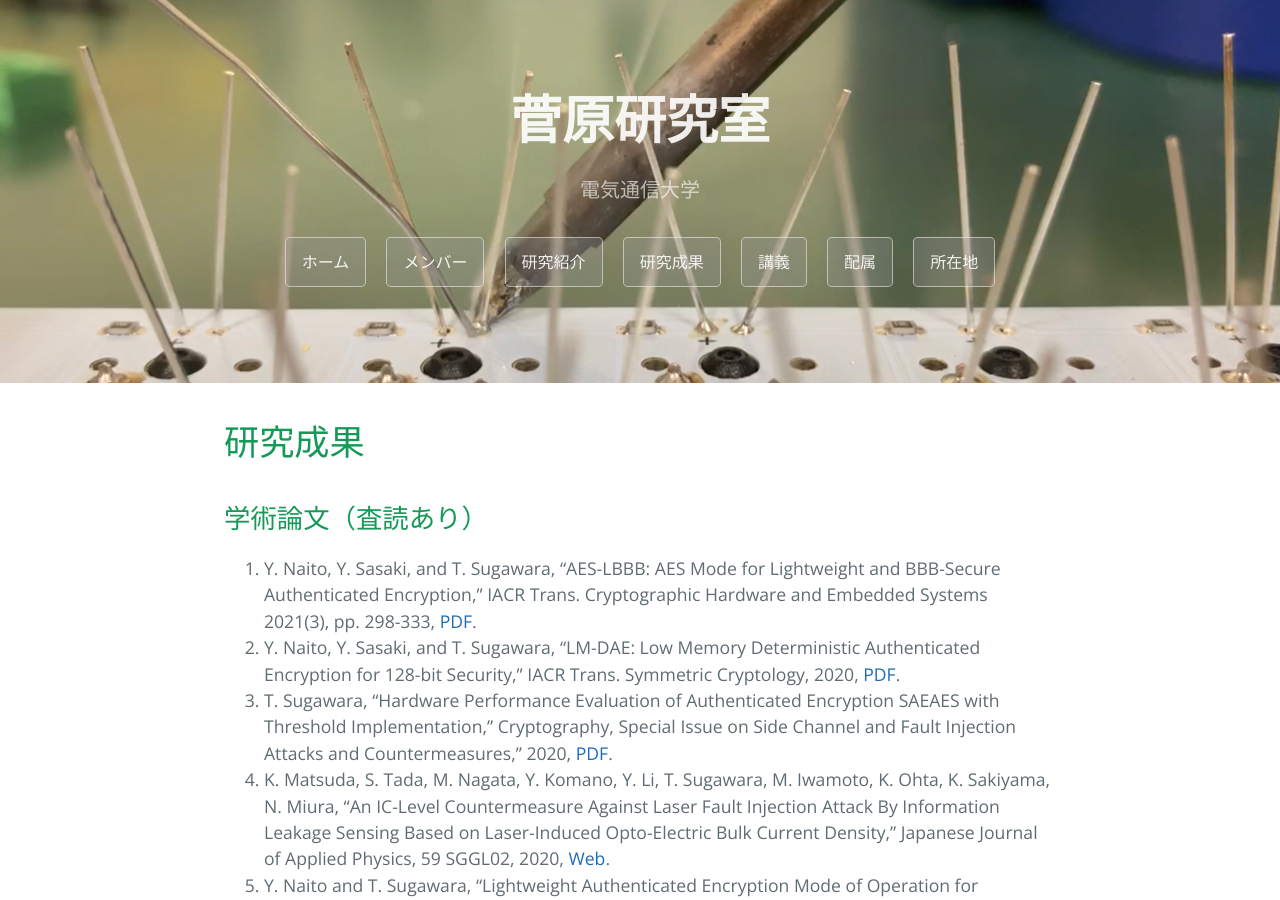
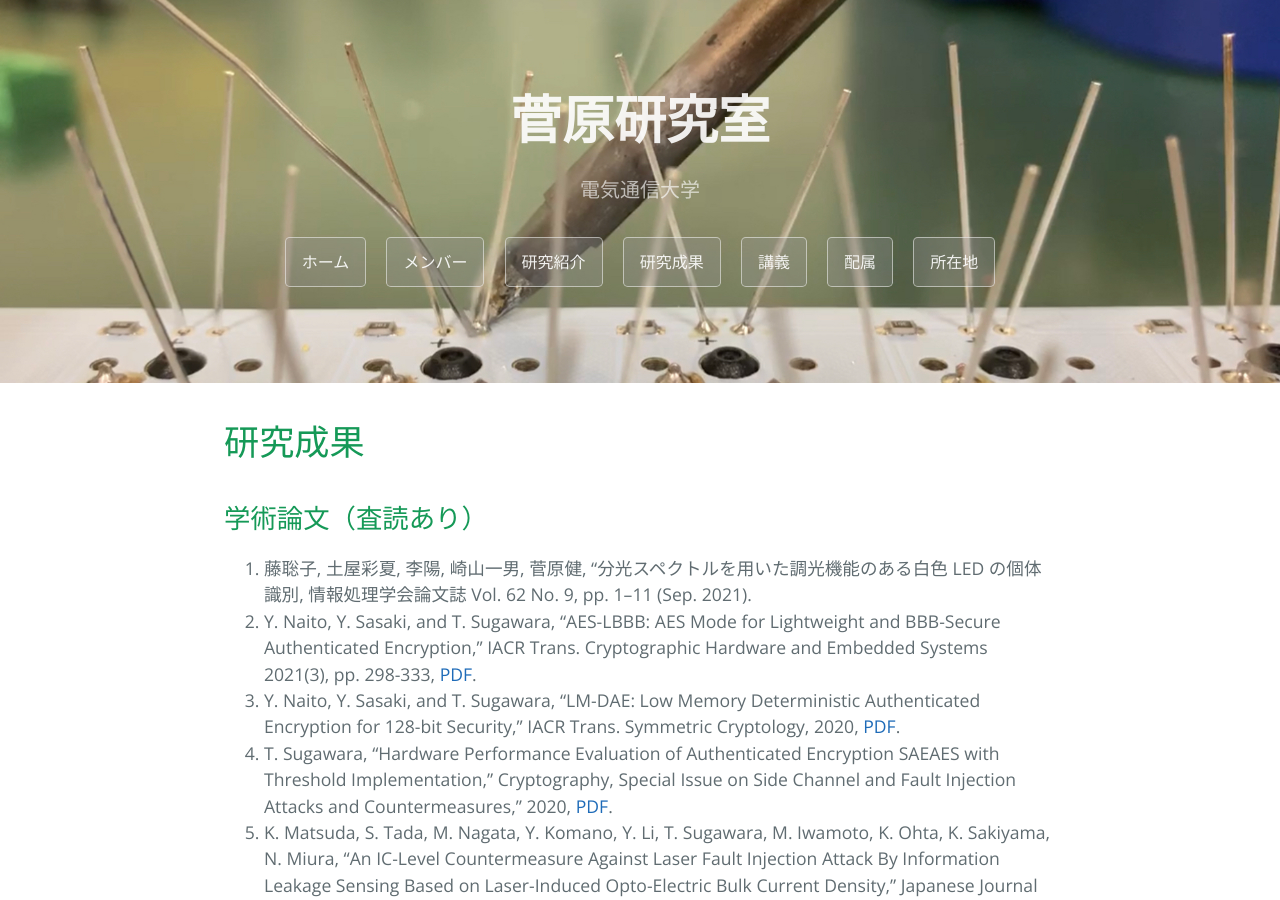
Before and after one commit to sugawara-bbbb/weblab, a Jekyll site: the page built from publication.md, in a window 1280 px wide and 900 px high. Built offline with Jekyll 4.4.1, drawn with Linux system fonts in a browser that asks for light colours; our own code applies the rules of GitHub Pages for plain Markdown files; some of the changed text lies outside the part shown.

Commit message:
new publications

```diff
--- a/publication.md
+++ b/publication.md
@@ -9,6 +9,7 @@ layout: default
 
 ## 学術論文（査読あり）
 
+1. 藤聡子, 土屋彩夏, 李陽, 崎山一男, 菅原健, "分光スペクトルを用いた調光機能のある白色 LED の個体識別, 情報処理学会論文誌 Vol. 62 No. 9, pp. 1–11 (Sep. 2021).
 1. Y. Naito, Y. Sasaki, and T. Sugawara, "AES-LBBB: AES Mode for Lightweight and BBB-Secure Authenticated Encryption," IACR Trans. Cryptographic Hardware and Embedded Systems 2021(3), pp. 298-333, [PDF](https://tches.iacr.org/index.php/TCHES/article/view/8976).
 1. Y. Naito, Y. Sasaki, and T. Sugawara, "LM-DAE: Low Memory Deterministic Authenticated Encryption for 128-bit Security," IACR Trans. Symmetric Cryptology, 2020, [PDF](https://tosc.iacr.org/index.php/ToSC/article/view/8746).
 1. T. Sugawara, "Hardware Performance Evaluation of Authenticated Encryption SAEAES with Threshold Implementation," Cryptography, Special Issue on Side Channel and Fault Injection Attacks and Countermeasures," 2020, [PDF](https://www.mdpi.com/2410-387X/4/3/23/pdf).
@@ -155,6 +156,7 @@ layout: default
 ## その他の発表
 
 ## 講演・チュートリアル・パネルディスカッション等
+1. 菅原健, "ライトコマンド: レーザーを用いて音声コマンドを挿入する攻撃," FIT2021 トップコンファレンスセッション (ネットワークとセキュリティ), 2021.
 1. T. Ono, T. Sugawara, J. Sakuma, and T. Mori, "Application of Adversarial Examples to Physical ECG Signals," arXiv:2108.08972, 2021, [Web](https://arxiv.org/abs/2108.08972).
 1. 菅原健, "ライトコマンド: レーザー照射により音声コマンド を挿入する攻撃," 第5回 IoT セキュリティフォーラム, 2020.
 1. T. Sugawara, B. Cyr, S. Rampazzi, D. Genkin, and K. Fu, "Light Commands: レーザーを用いて音声コマンドを挿入する攻撃," 暗号と情報セキュリティワークショップ2020, 2020.
```
